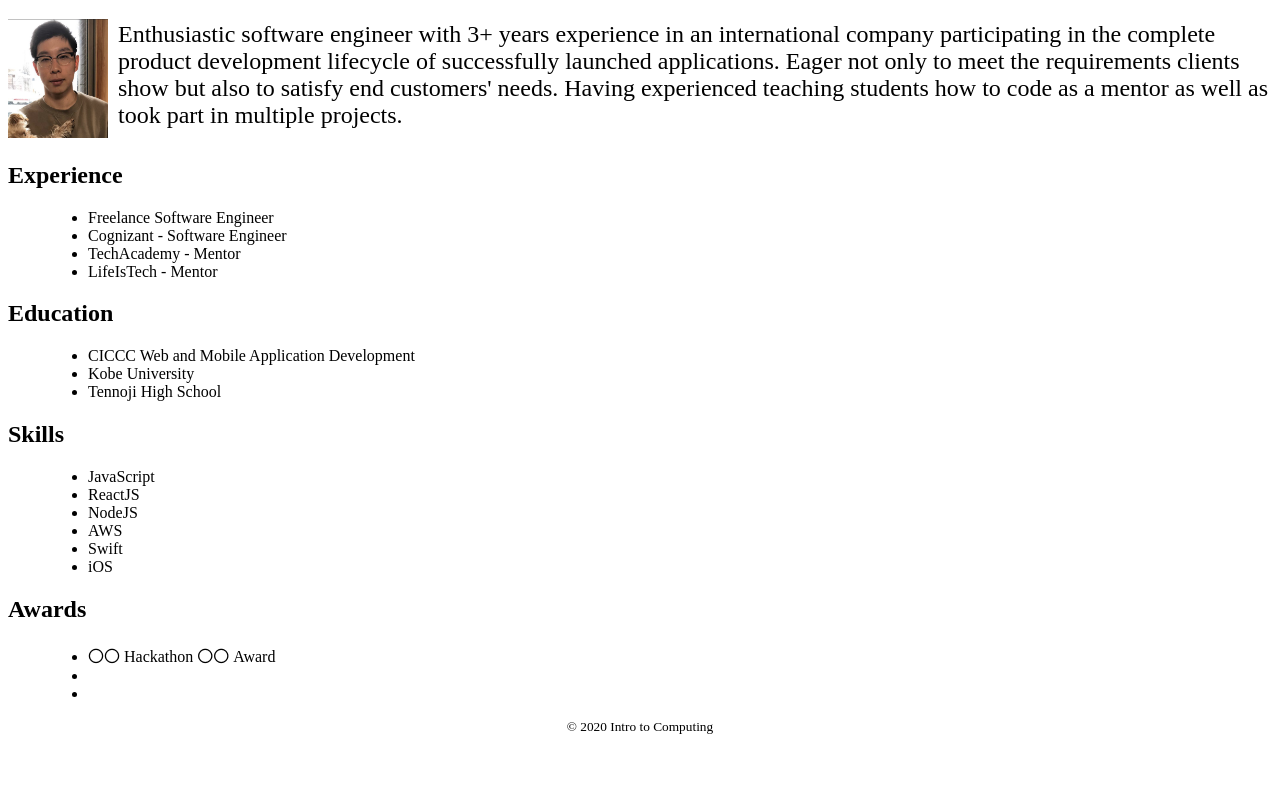
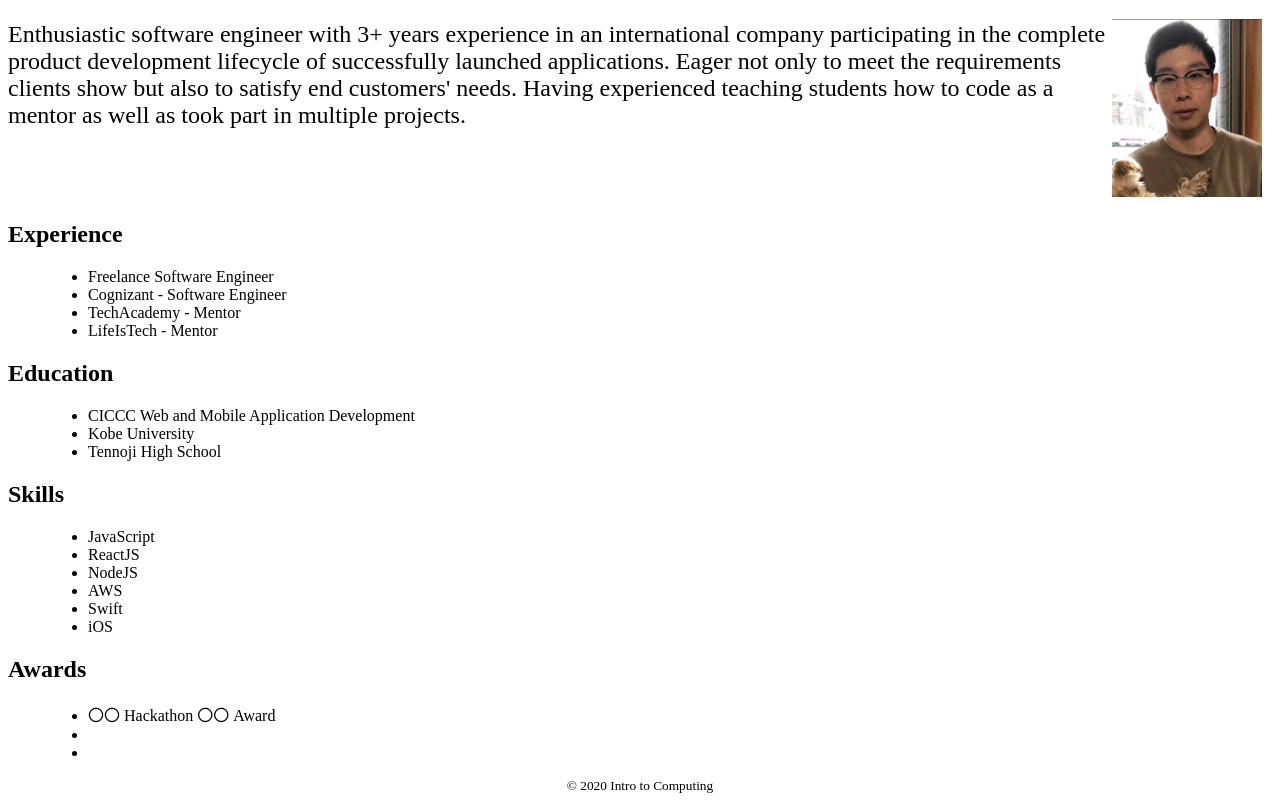
Before and after one commit to Musashi-Sakamoto/githubtest1, a plain HTML site: page index.html in a window 1280 px wide. Shown: the part 61-863 px from the top of the page. Before the commit the page ends 804 px from the top, so only its background shows below. Drawn offline with Linux system fonts and the light colour scheme.

Commit message:
changed .me values

```diff
--- a/index.html
+++ b/index.html
@@ -10,8 +10,8 @@
       color: red;
     }
     .me {
-      width: 100px;
-      float: left;
+      width: 150px;
+      float: right;
       margin-right: 10px;
     }
     .text1 {
```
